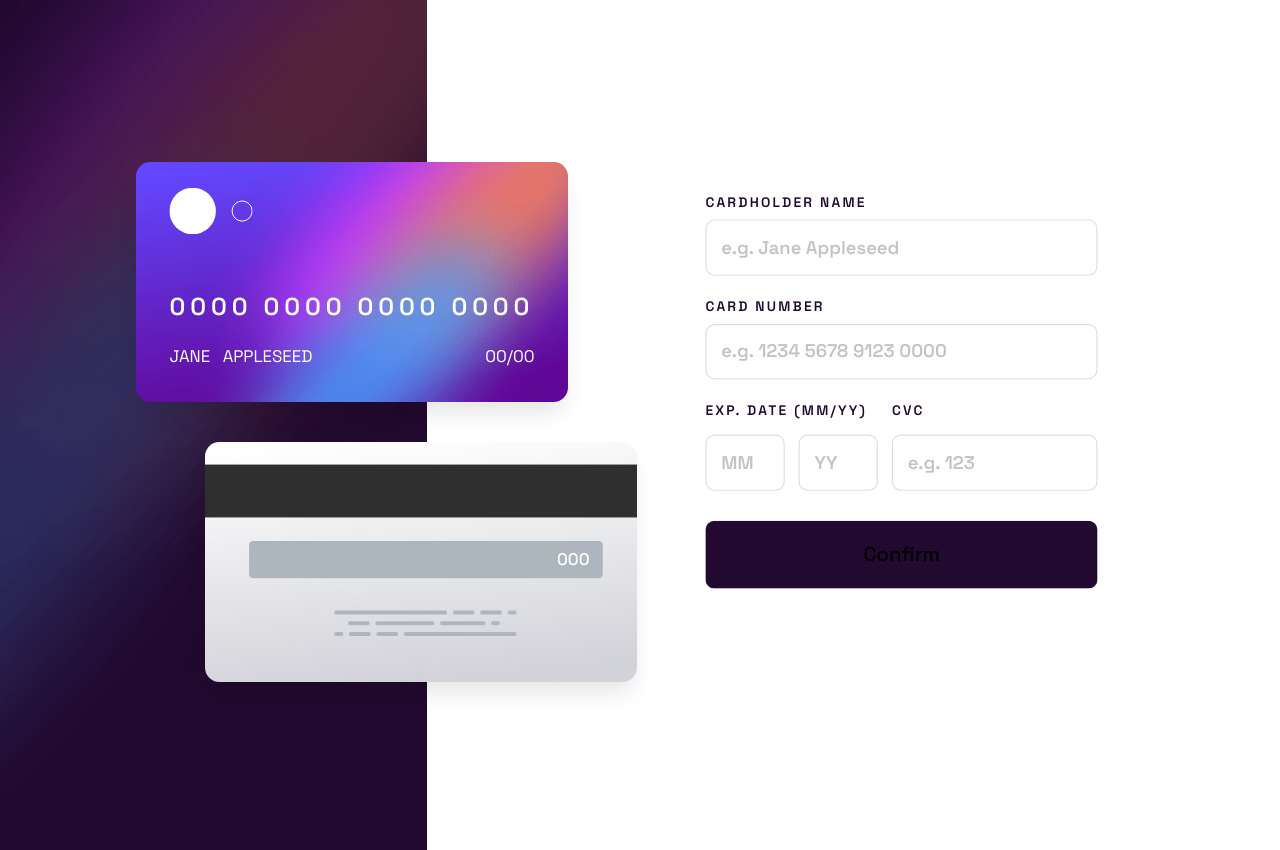
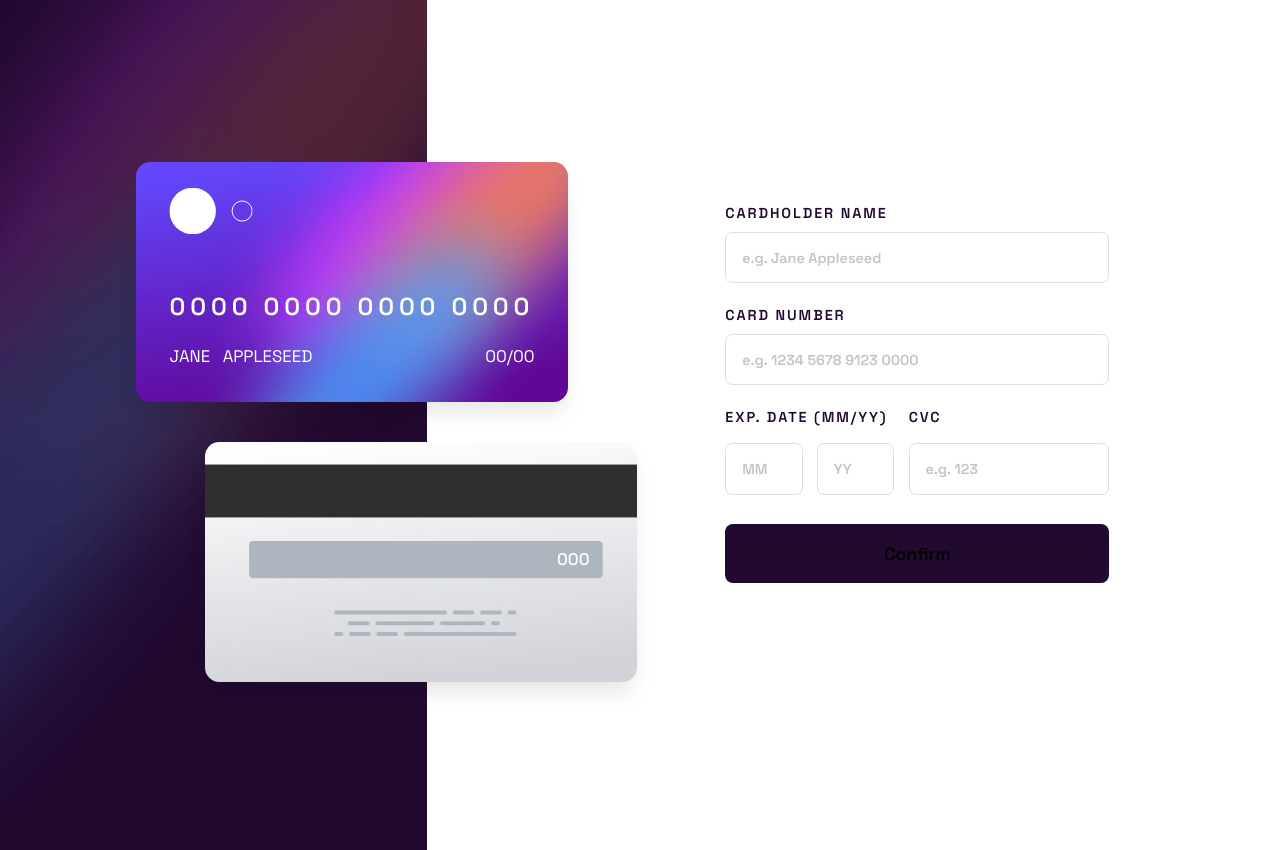
Before and after one commit to celemar/interactive-card-details-form, a React (Vite) app: page / in a window 1280 px wide. Built offline with nearby package versions, Linux system fonts and the light colour scheme.

Commit message:
First Commit

```diff
--- a/src/components/CardForm.jsx
+++ b/src/components/CardForm.jsx
@@ -64,7 +64,7 @@ const CardForm = ({ setFormData, formData, handleSubmit }) => {
                 type="text"
                 placeholder="MM"
                 name="mm"
-                className={formData.yy.length === 1 ? 'input__error' : 'card__input'}
+                className={formData.mm.length === 1 ? 'input__error' : 'card__input'}
                 onChange={handleInputChange}
                 maxLength={2}
               />
--- a/src/styles/App.css
+++ b/src/styles/App.css
@@ -128,12 +128,17 @@ body {
     height: 100%;
   }
 
-  .card__form__container {
-    position: relative;
+  .card-thanks__wrapper {
+    margin-left: 8em;
+  }
+
+  .card-thanks__wrapper > button {
+    width: 130%;
   }
 
   .invalid-form {
     position: fixed;
-    bottom: 20%;
+    bottom: 25%;
+    margin-left: 8em;
   }
 }
--- a/src/styles/CardForm.css
+++ b/src/styles/CardForm.css
@@ -19,7 +19,6 @@ form {
   gap: 1em;
   text-transform: uppercase;
   font-size: 0.75rem;
-  text-align: left;
   color: var(--Dark-violet);
 }
 
@@ -90,7 +89,7 @@ input:focus {
 }
 
 .info:nth-child(5) {
-  margin-top: 8px;
+  margin-top: 0.8em;
 }
 
 .cvc {
@@ -107,9 +106,10 @@ input:focus {
   }
 
   .card__form__container {
+    position: relative;
     margin: 0;
     max-width: 50%;
-    margin-left: 6em;
+    margin-left: 8em;
   }
 
   .label__cvc {
@@ -121,12 +121,20 @@ input:focus {
 @media only screen and (min-width: 1280px) {
   .card__form__container {
     margin: 0;
-    max-width: 40%;
-    scale: 1.15;
-    margin-left: 6em;
+    max-width: 45%;
+    margin-left: 8em;
   }
 
   .card__cvc-mmyy {
     margin-bottom: 0.2em;
   }
+
+  .card__form__container label,
+  .card__form__container input {
+    font-size: 0.9rem;
+  }
+
+  .card__input, .input__error {
+    padding: 1.1em;
+  }
 }
```
